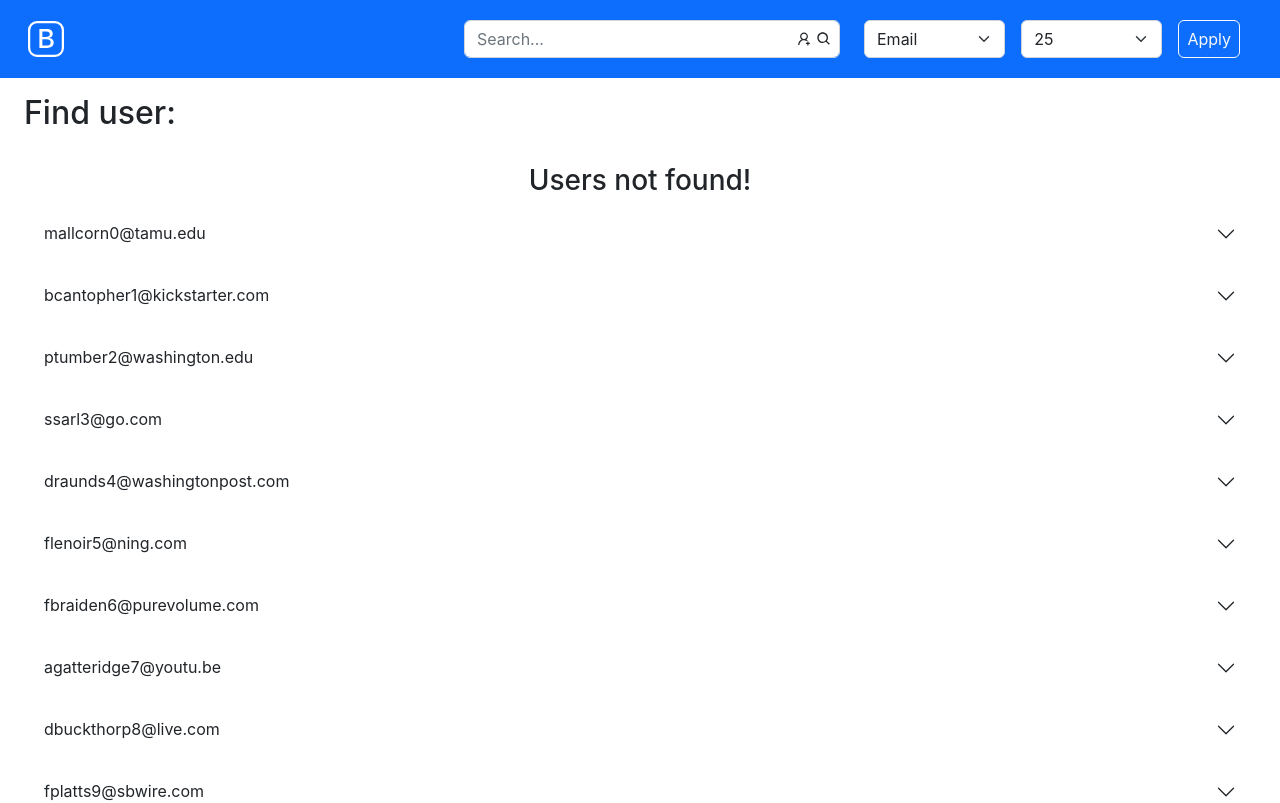
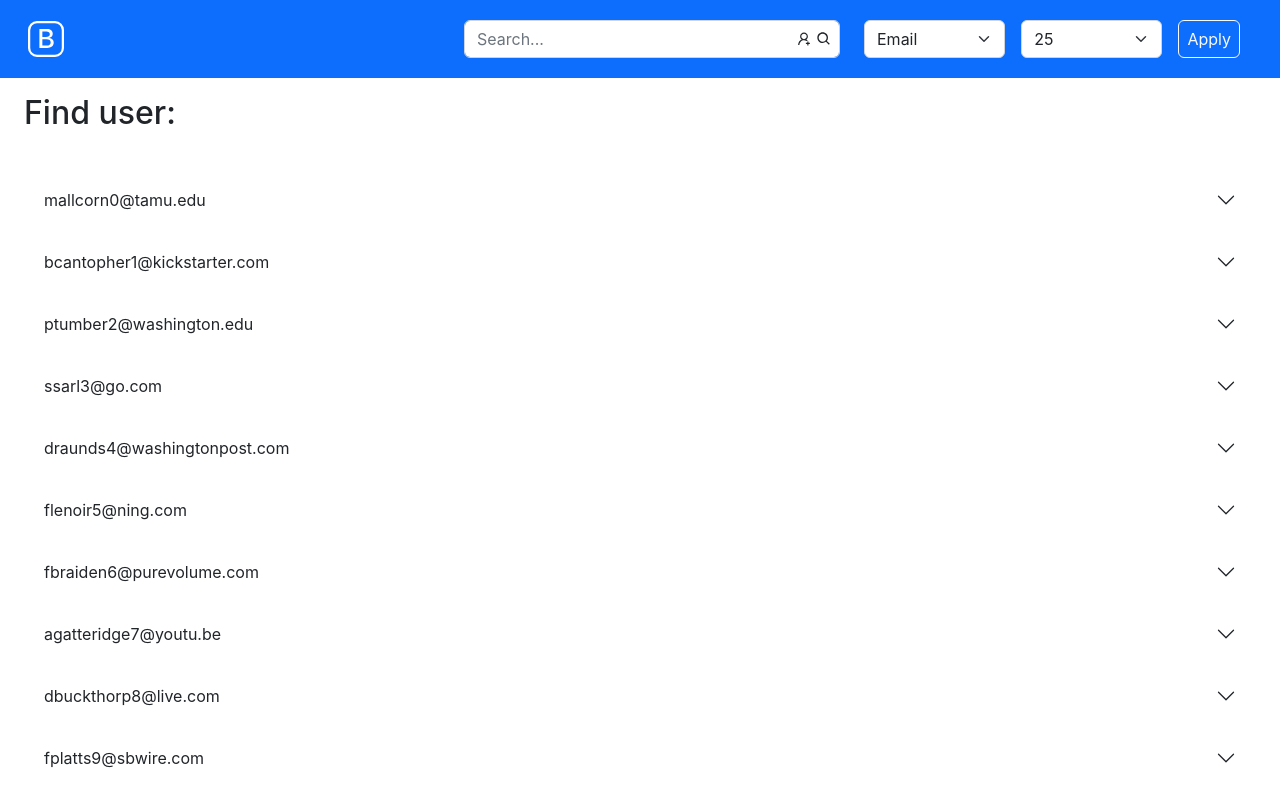
Before and after one commit to Segnities/react-user-list, a React (Create React App) app: page / in a window 1280 px wide. Shown: the top 803 px of the page. Built offline with nearby package versions, Linux system fonts and the light colour scheme.

Commit message:
Fix Not Found users bug

```diff
--- a/package.json
+++ b/package.json
@@ -1,6 +1,7 @@
 {
   "name": "react-user-list",
   "version": "0.1.0",
+  "homepage": "./",
   "private": true,
   "dependencies": {
     "@react-icons/all-files": "^4.1.0",
--- a/src/components/UserList/index.js
+++ b/src/components/UserList/index.js
@@ -8,13 +8,14 @@ import "./index.scss";
 
 const UserList = (props) => {
     const {query, startUsersList, searchUser, deleteUser, theme, modal, setModal, setUser} = props;
+    const emptyQuery = query.split('').filter(it => it != ' ').join('') === '';
 
     return (
         <div className={"px-4 py-2"}>
             {
-                searchUser.length === 0 && <h3 className={'text-center'}>Users not found!</h3>
+                !emptyQuery && searchUser.length === 0 ? <h3>Users  not found!</h3> : null
             }
-            {query.split('').filter(it => it != ' ').join('') === ''
+            {emptyQuery
                 ?
                 (
                     <TransitionGroup className={"users-list"}>
```
